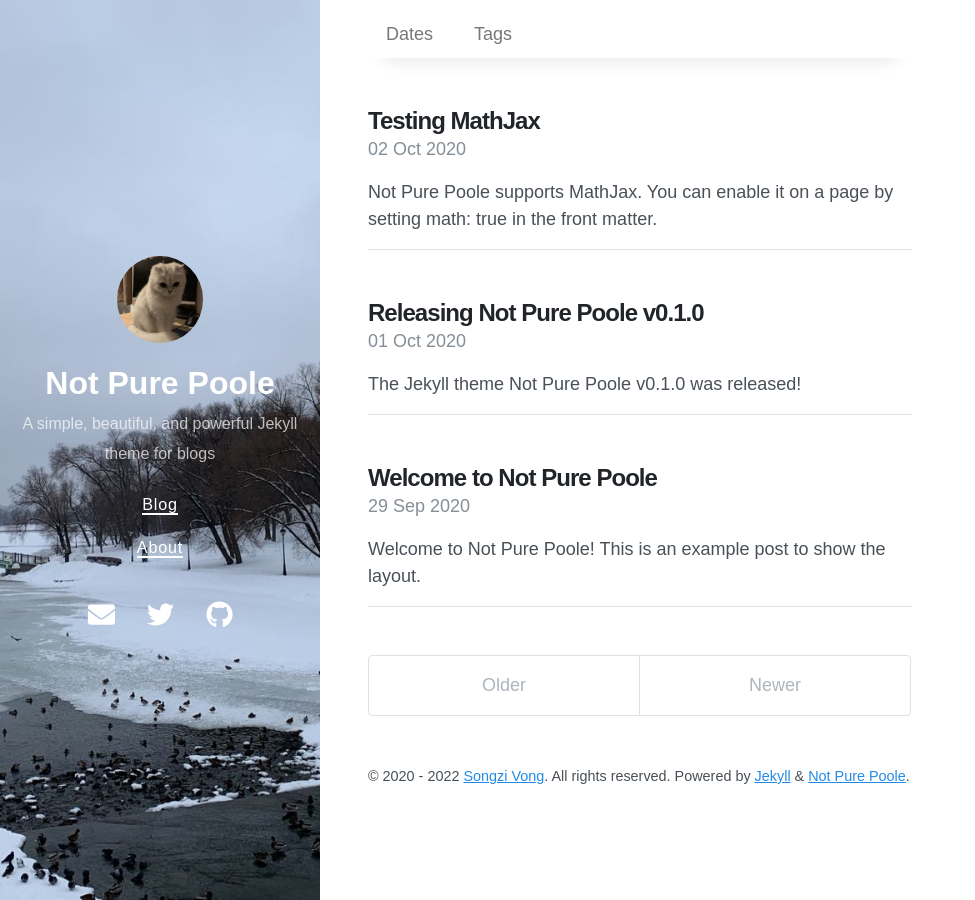
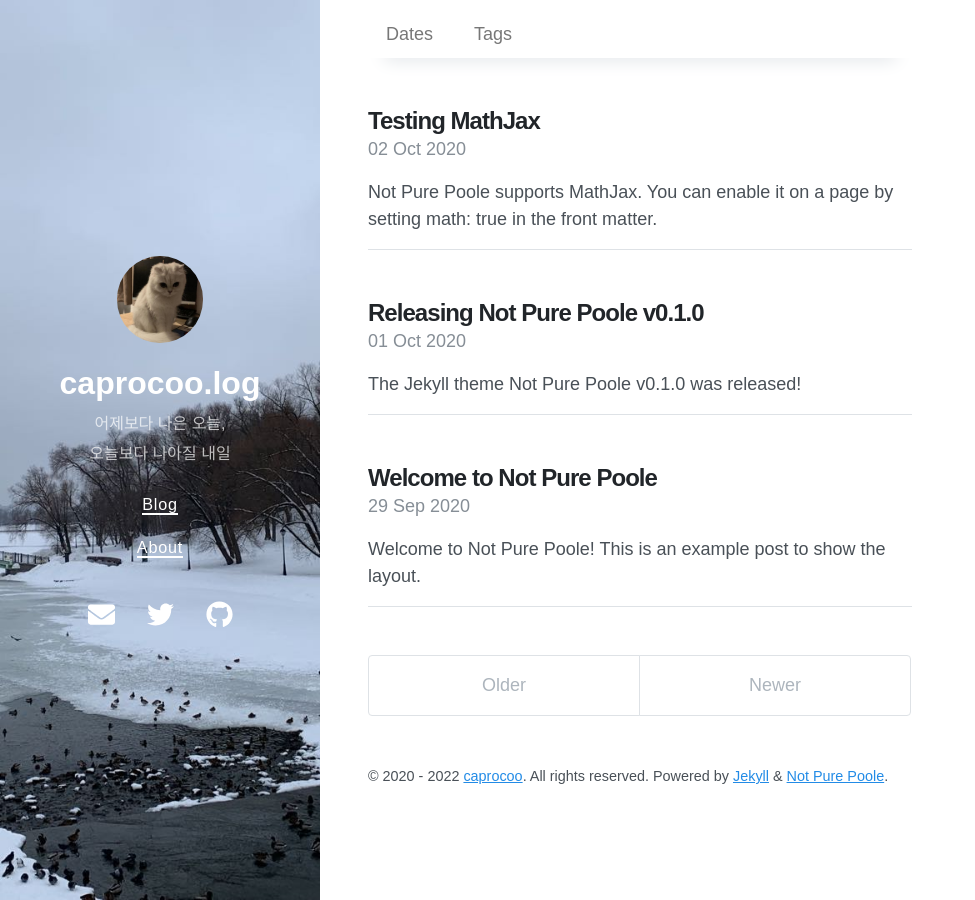
Before and after one commit to caprocoo/caprocoo.github.io, a Jekyll site: the page built from index.html, in a window 1280 px wide. Shown: the whole page, without its empty margins (0-975 px from the left). Built offline with Jekyll 4.4.1, drawn with Linux system fonts in a browser that asks for light colours; nearby versions of some CDN libraries; the list of posts is cut into pages by our own code.

Commit message:
Update _config.yml

```diff
--- a/_config.yml
+++ b/_config.yml
@@ -1,7 +1,7 @@
 # Setup
-title: Not Pure Poole
-description: A simple, beautiful, and powerful Jekyll theme for blogs
-url: https://vszhub.github.io
+title: caprocoo.log
+description: 어제보다 나은 오늘, <br>오늘보다 나아질 내일
+url: https://caprocoo.github.io
 avatar: /avatar.jpeg
 paginate: 5
 permalink: pretty
@@ -33,10 +33,9 @@ twitter:
   card: summary
 logo: logo.png
 social:
-  name: Songzi Vong
+  name: caprocoo
   links:
-    - https://twitter.com/vszhub
-    - https://github.com/vszhub
+    - https://github.com/caprocoo
 google_site_verification: xxxxx
 lang: en
 
@@ -54,6 +53,6 @@ sass:
 
 # Specify the author for blog posts
 author:
-  name: Songzi Vong
-  url: https://github.com/vszhub/
-  email: vszhub@gmail.com
+  name: caprocoo
+  url: https://github.com/caprocoo/
+  email: dhgustjd10@gmail.com
```
